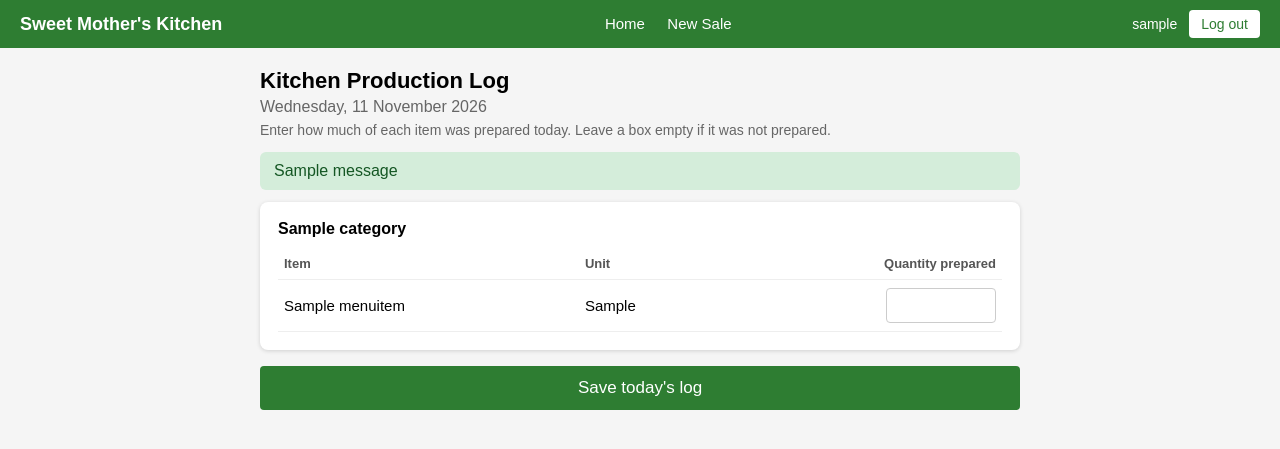
After one commit to Danjumma306/sweet-mother-kitchen, a Django app: page /sales/kitchen/ in a window 1280 px wide. The commit adds this page. Shown: the top 449 px of the page. Run offline with Django 5.2, Linux system fonts and the light colour scheme; a user stored in the database is signed in; tables that the repository leaves empty hold one stand-in row (values such as "Sample post"); one stand-in notice (Sample message) is shown.

Commit message:
Add Kitchen Production Log (#18)

```diff
--- a/sales/admin.py
+++ b/sales/admin.py
@@ -1,5 +1,5 @@
 from django.contrib import admin
-from .models import Category, MenuItem, Sale, SaleLine
+from .models import Category, KitchenEntry, MenuItem, Sale, SaleLine
 
 
 class SaleLineInline(admin.TabularInline):
@@ -15,3 +15,4 @@ class SaleAdmin(admin.ModelAdmin):
 
 admin.site.register(Category)
 admin.site.register(MenuItem)
+admin.site.register(KitchenEntry)
--- a/sales/management/commands/setup_roles.py
+++ b/sales/management/commands/setup_roles.py
@@ -1,7 +1,7 @@
 from django.contrib.auth.models import Group
 from django.core.management.base import BaseCommand
 
-ROLES = ["Cashier", "Manager", "Owner"]
+ROLES = ["Cashier", "Kitchen", "Manager", "Owner"]
 
 
 class Command(BaseCommand):
--- a/sales/models.py
+++ b/sales/models.py
@@ -68,3 +68,17 @@ class SaleLine(models.Model):
 
     def __str__(self):
         return f"{self.quantity} x {self.item.name}"
+
+
+class KitchenEntry(models.Model):
+    date = models.DateField()
+    item = models.ForeignKey(MenuItem, on_delete=models.PROTECT, related_name="kitchen_entries")
+    quantity_prepared = models.PositiveIntegerField()
+    recorded_by = models.ForeignKey(User, on_delete=models.PROTECT, related_name="kitchen_entries")
+    created_at = models.DateTimeField(auto_now_add=True)
+
+    class Meta:
+        unique_together = ("date", "item")
+
+    def __str__(self):
+        return f"{self.date}: {self.quantity_prepared} x {self.item.name}"
--- /dev/null
+++ b/sales/templates/sales/kitchen_log.html
@@ -0,0 +1,62 @@
+{% extends "sales/base.html" %}
+
+{% block title %}Kitchen Log - Sweet Mother's Kitchen{% endblock %}
+
+{% block extra_css %}
+<style>
+    .wrap { max-width: 760px; margin: 0 auto; }
+    h1 { font-size: 22px; margin: 0 0 4px; }
+    h2 { font-size: 16px; margin: 0 0 10px; }
+    .date { color: #666; margin: 0 0 6px; }
+    .hint { color: #666; font-size: 14px; margin: 0 0 14px; }
+    .card { background: #fff; padding: 18px; border-radius: 8px; box-shadow: 0 1px 4px rgba(0,0,0,.15); margin-bottom: 16px; }
+    .msg { padding: 10px 14px; border-radius: 6px; margin-bottom: 12px; }
+    .msg.success { background: #d4edda; color: #155724; }
+    table { width: 100%; border-collapse: collapse; }
+    th, td { text-align: left; padding: 8px 6px; border-bottom: 1px solid #eee; font-size: 15px; }
+    th { color: #555; font-size: 13px; }
+    .num { text-align: right; }
+    input[type=number] { width: 110px; padding: 8px; font-size: 15px; border: 1px solid #ccc; border-radius: 4px; text-align: right; }
+    .save { background: #2e7d32; color: #fff; width: 100%; padding: 12px; font-size: 17px; border: 0; border-radius: 4px; cursor: pointer; }
+</style>
+{% endblock %}
+
+{% block content %}
+<div class="wrap">
+    <h1>Kitchen Production Log</h1>
+    <p class="date">{{ today|date:"l, j F Y" }}</p>
+    <p class="hint">Enter how much of each item was prepared today. Leave a box empty if it was not prepared.</p>
+
+    {% for message in messages %}
+        <div class="msg {{ message.tags }}">{{ message }}</div>
+    {% endfor %}
+
+    <form method="post">
+        {% csrf_token %}
+
+        {% for category, rows in groups %}
+        <div class="card">
+            <h2>{{ category }}</h2>
+            <table>
+                <thead>
+                    <tr><th>Item</th><th>Unit</th><th class="num">Quantity prepared</th></tr>
+                </thead>
+                <tbody>
+                    {% for row in rows %}
+                    <tr>
+                        <td>{{ row.item.name }}</td>
+                        <td>{{ row.item.unit }}</td>
+                        <td class="num">
+                            <input type="number" name="qty_{{ row.item.id }}" min="0" value="{{ row.qty }}">
+                        </td>
+                    </tr>
+                    {% endfor %}
+                </tbody>
+            </table>
+        </div>
+        {% endfor %}
+
+        <button type="submit" class="save">Save today's log</button>
+    </form>
+</div>
+{% endblock %}
--- a/sales/urls.py
+++ b/sales/urls.py
@@ -8,4 +8,5 @@ urlpatterns = [
     path("report/", views.daily_report, name="daily_report"),
     path("archive/", views.report_archive, name="report_archive"),
     path("archive/export/", views.export_archive_csv, name="export_archive_csv"),
+    path("kitchen/", views.kitchen_log, name="kitchen_log"),
 ]
--- a/sales/views.py
+++ b/sales/views.py
@@ -15,7 +15,7 @@ from django.urls import reverse
 from django.utils.dateparse import parse_date
 from django.views.decorators.http import require_POST
 
-from .models import Category, MenuItem, Sale, SaleLine
+from .models import Category, KitchenEntry, MenuItem, Sale, SaleLine
 
 
 @login_required
@@ -84,20 +84,25 @@ def sales_entry(request):
 @login_required
 def home(request):
     groups = set(request.user.groups.values_list("name", flat=True))
-    is_manager = "Manager" in groups or request.user.is_superuser
-    is_owner = "Owner" in groups or request.user.is_superuser
+    manager = "Manager" in groups or request.user.is_superuser
+    owner = "Owner" in groups or request.user.is_superuser
+    kitchen = "Kitchen" in groups
 
-    # A cashier who is not also a manager or owner goes straight to the sales form
-    if "Cashier" in groups and not (is_manager or is_owner):
-        return redirect("sales_entry")
+    # Cashiers and kitchen staff go straight to their own page
+    if not (manager or owner):
+        if "Cashier" in groups:
+            return redirect("sales_entry")
+        if kitchen:
+            return redirect("kitchen_log")
 
     return render(request, "sales/home.html", {
-        "is_manager": is_manager,
-        "is_owner": is_owner,
+        "is_manager": manager,
+        "is_owner": owner,
+        "is_kitchen": kitchen or manager,
     })
 
 def is_manager(user):
-        return user.is_superuser or user.groups.filter(name="Manager").exists()
+    return user.is_superuser or user.groups.filter(name="Manager").exists()
 
 
 def manager_required(view):
@@ -148,7 +153,7 @@ def void_sale(request, pk):
     return redirect(f"{reverse('sales_list')}?date={sale.date.isoformat()}")
 
 def can_view_reports(user):
-     return user.is_superuser or user.groups.filter(name__in=["Manager", "Owner"]).exists()
+    return user.is_superuser or user.groups.filter(name__in=["Manager", "Owner"]).exists()
 
 
 def report_required(view):
@@ -290,3 +295,63 @@ def export_archive_csv(request):
             f"{r['cash']:.2f}", f"{r['momo']:.2f}", f"{r['card']:.2f}",
         ])
     return response
+
+def can_log_kitchen(user):
+    return user.is_superuser or user.groups.filter(name__in=["Kitchen", "Manager"]).exists()
+
+
+def kitchen_required(view):
+    @login_required
+    @wraps(view)
+    def wrapper(request, *args, **kwargs):
+        if not can_log_kitchen(request.user):
+            raise PermissionDenied
+        return view(request, *args, **kwargs)
+    return wrapper
+
+
+@kitchen_required
+def kitchen_log(request):
+    today = date.today()
+    items = (
+        MenuItem.objects.filter(is_active=True)
+        .select_related("category")
+        .order_by("category__name", "name")
+    )
+
+    if request.method == "POST":
+        saved = 0
+        with transaction.atomic():
+            for item in items:
+                raw = request.POST.get(f"qty_{item.id}", "").strip()
+                if raw == "":
+                    KitchenEntry.objects.filter(date=today, item=item).delete()
+                    continue
+                try:
+                    qty = int(raw)
+                except ValueError:
+                    continue
+                if qty < 0:
+                    continue
+                KitchenEntry.objects.update_or_create(
+                    date=today,
+                    item=item,
+                    defaults={"quantity_prepared": qty, "recorded_by": request.user},
+                )
+                saved += 1
+        messages.success(request, f"Saved {saved} item{'s' if saved != 1 else ''} for today.")
+        return redirect("kitchen_log")
+
+    existing = {e.item_id: e for e in KitchenEntry.objects.filter(date=today)}
+    groups = {}
+    for item in items:
+        entry = existing.get(item.id)
+        groups.setdefault(item.category.name, []).append({
+            "item": item,
+            "qty": entry.quantity_prepared if entry else "",
+        })
+
+    return render(request, "sales/kitchen_log.html", {
+        "today": today,
+        "groups": list(groups.items()),
+    })
```
Also changed, not shown: sales/templates/sales/home.html (+7 -0 lines), sales/migrations/0002_kitchenentry.py (added).
